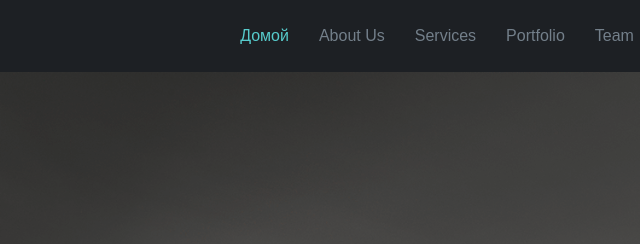
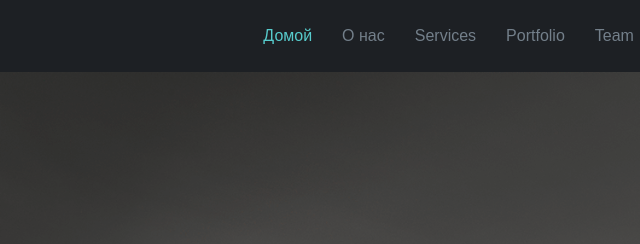
Before and after one commit to ivanviz21/smartITSolutions, a plain HTML site: page index.html in a window 1280 px wide. Shown: the top 244 px of the page, 320-960 px from the left. Drawn offline with Linux system fonts and the light colour scheme; some packages are replaced by stand-ins of ours; files whose address does not match are found by name; a web font is replaced by a local one.

Commit message:
change about

```diff
--- a/index.html
+++ b/index.html
@@ -73,7 +73,7 @@
         <nav class="collapse navbar-collapse navbar-right" role="Navigation">
             <ul id="nav" class="nav navbar-nav navigation-menu">
                 <li><a data-scroll href="#body">Домой</a></li>
-                <li><a data-scroll href="#about">About Us</a></li>
+                <li><a data-scroll href="#about">О нас</a></li>
                 <li><a data-scroll href="#services">Services</a></li>
                 <li><a data-scroll href="#portfolio">Portfolio</a></li>
                 <li><a data-scroll href="#our-team">Team</a></li>
```
